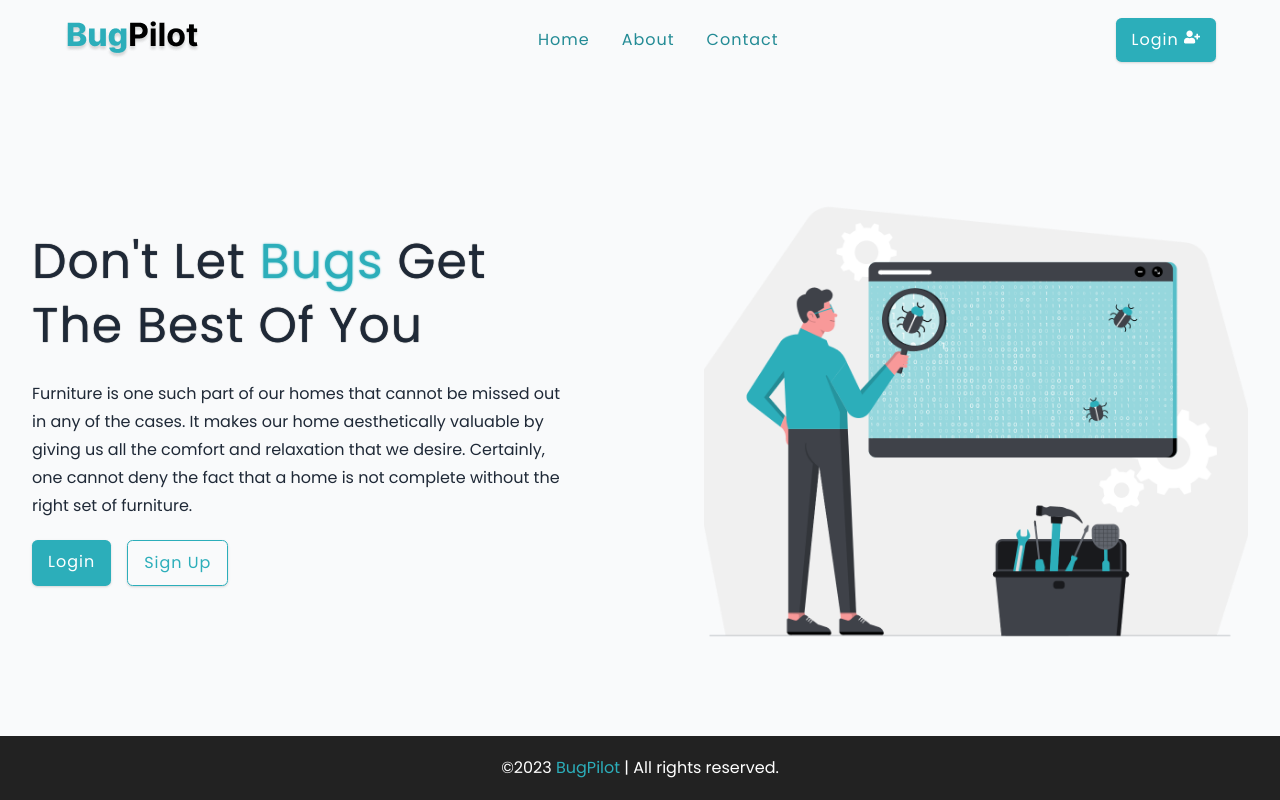
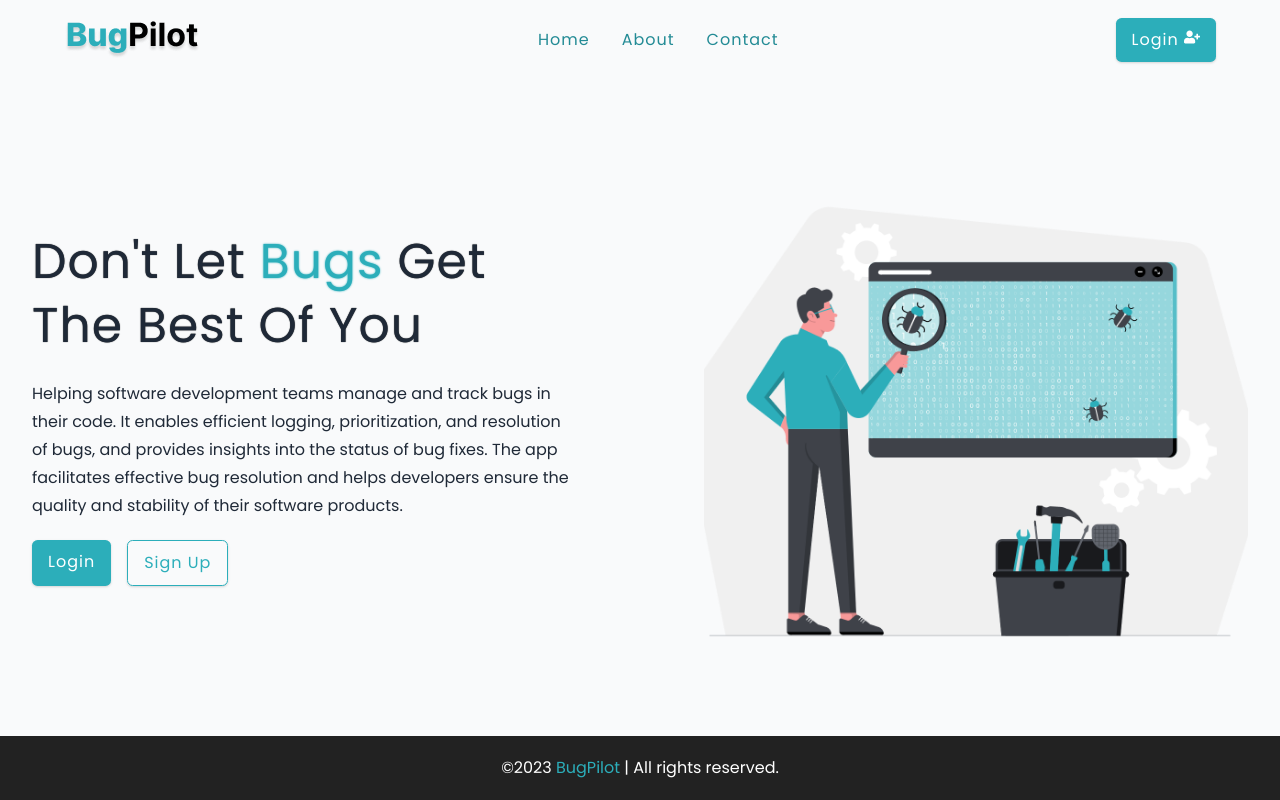
Before and after one commit to ADITYAMAHAKALI/bug-pilot-frontend, a React (Create React App) app: page / in a window 1280 px wide. Built offline with nearby package versions, Linux system fonts and the light colour scheme.

Commit message:
hero desc updated

```diff
--- a/src/components/Hero.jsx
+++ b/src/components/Hero.jsx
@@ -10,11 +10,11 @@ const Hero = () => {
           Don't let <span>bugs</span> get the best of you
         </h1>
         <p>
-          Furniture is one such part of our homes that cannot be missed out in
-          any of the cases. It makes our home aesthetically valuable by giving
-          us all the comfort and relaxation that we desire. Certainly, one
-          cannot deny the fact that a home is not complete without the right set
-          of furniture.
+          Helping software development teams manage and track bugs in their
+          code. It enables efficient logging, prioritization, and resolution of
+          bugs, and provides insights into the status of bug fixes. The app
+          facilitates effective bug resolution and helps developers ensure the
+          quality and stability of their software products.
         </p>
         <div className="btn-container">
           <Link to="/login" className="btn">
@@ -27,7 +27,7 @@ const Hero = () => {
       </article>
 
       <article className="img-container">
-        <img src={heroImg} alt="hero-image" className="hero-img" />
+        <img src={heroImg} alt="hero" className="hero-img" />
       </article>
     </Wrapper>
   );
```
